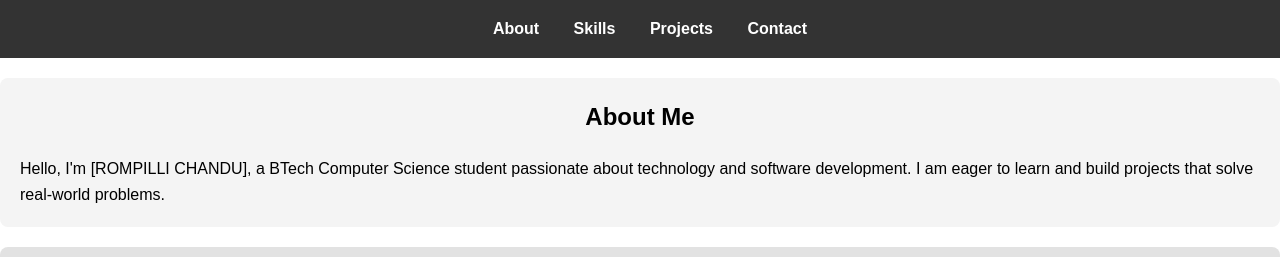
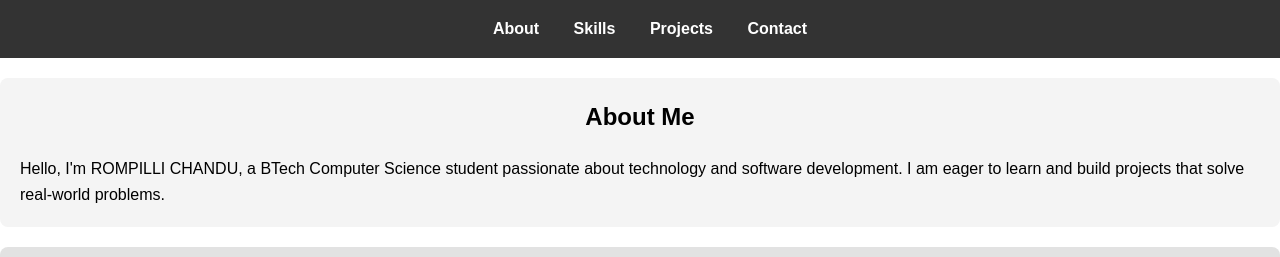
Before and after one commit to chanduRo/chandu., a plain HTML site: page INDEX.HTML in a window 1280 px wide. Shown: the top 257 px of the page. Drawn offline with Linux system fonts and the light colour scheme.

Commit message:
Update INDEX.HTML

```diff
--- a/INDEX.HTML
+++ b/INDEX.HTML
@@ -20,7 +20,7 @@
 
     <section id="about">
         <h2>About Me</h2>
-        <p>Hello, I'm [ROMPILLI CHANDU], a BTech Computer Science student passionate about technology and software development. I am eager to learn and build projects that solve real-world problems.</p>
+        <p>Hello, I'm ROMPILLI CHANDU, a BTech Computer Science student passionate about technology and software development. I am eager to learn and build projects that solve real-world problems.</p>
     </section>
 
     <section id="skills">
```
